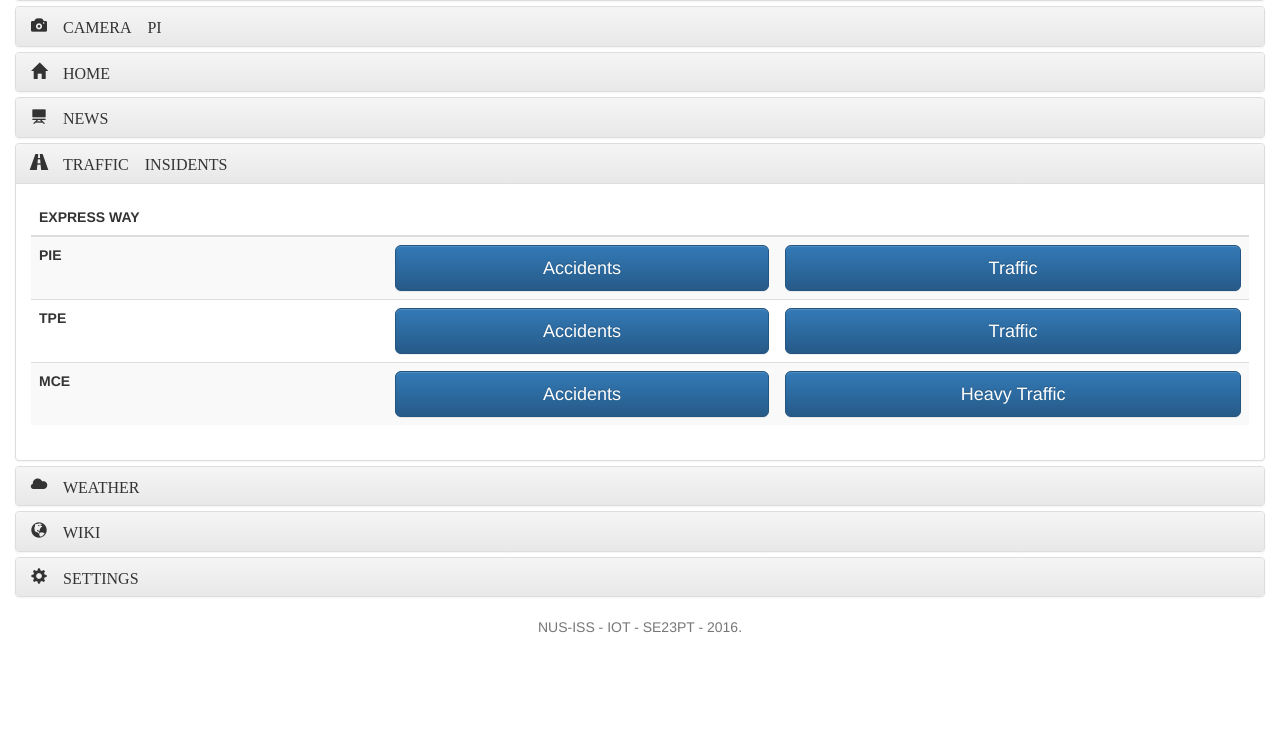
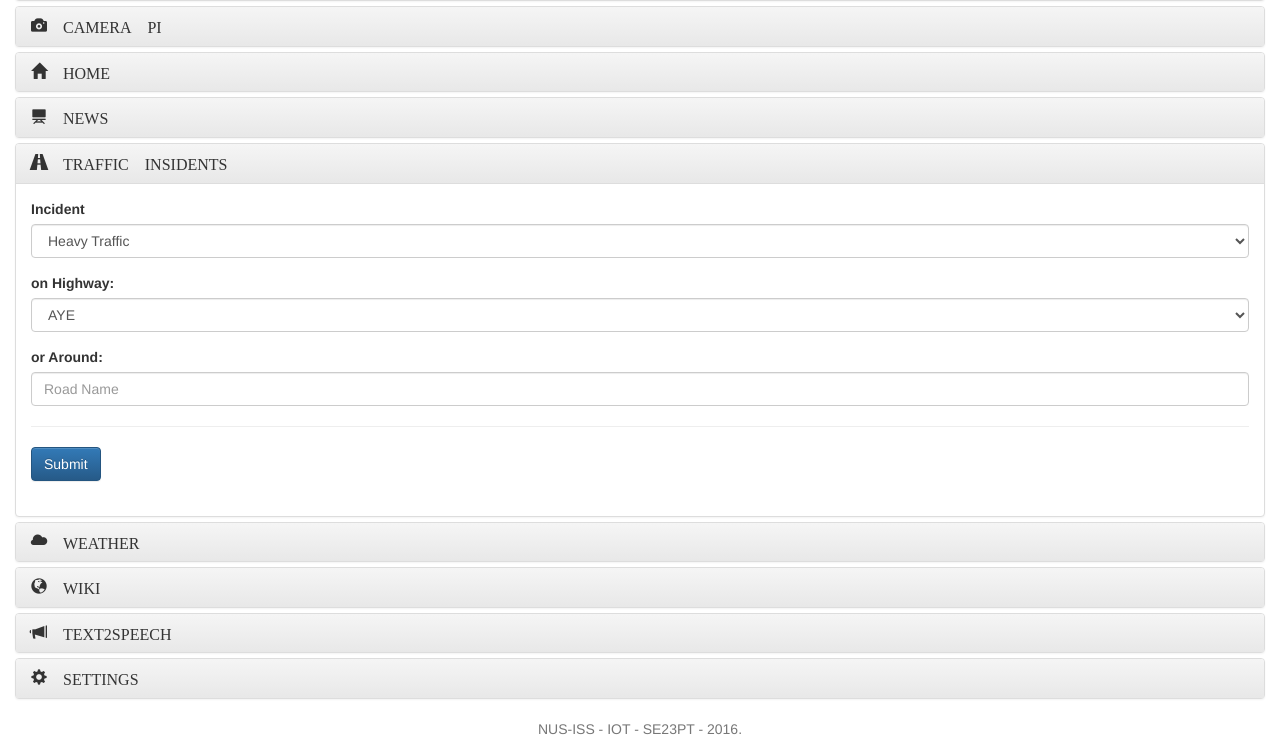
Before and after one commit to nikhilmetrani/pi-home, a Flask app: page / in a window 1280 px wide, after a click on "TRAFFIC INSIDENTS". Shown: the part 157-906 px from the top of the page. Before the commit the page ends 790 px from the top, so only its background shows below. Run offline with Flask 2, Linux system fonts and the light colour scheme; parts of the project's set-up code (start-up, migrations or seed data) failed here and were passed over; some libraries are stand-ins or nearby versions.

Commit message:
Jagscahnges

```diff
--- a/api/bustimings.py
+++ b/api/bustimings.py
@@ -10,7 +10,6 @@ from texttospeech import TextToSpeech
 class BusTimings:
 
     __http = urllib3.PoolManager()
-    __proxy = urllib3.ProxyManager('http://webproxy.wlb2.nam.nsroot.net:8080')
     __headers = {'AccountKey':'rvXT5s1ZSSKldpkizIhlag==','UniqueUserID':'984004a4-2685-4b30-8514-b3a75513c2bd', 'accept':'application/json'}
 
     def getBusInformation(self,busStopId, serviceNo, busStopName='Your'):
--- a/api/texttospeech.py
+++ b/api/texttospeech.py
@@ -13,7 +13,7 @@ class TextToSpeech:
 
     def bluemixTTS(self, text, filePath):
         try:
-            #print 'bluemixTTS : ' + text
+            print 'bluemixTTS : ' + text
             finalText = encode_rfc2231(text, 'utf-8')
             finalText = finalText.replace("utf-8", "")
             #print finalText
@@ -37,7 +37,7 @@ class TextToSpeech:
     def googleTTS(self,text, filePath):
         try:
 
-            #print 'googleTTS : ' + text
+            print 'googleTTS : ' + text
             finalText = encode_rfc2231(text, 'utf-8')
             finalText = finalText.replace("utf-8", "")
             #finalText = urllib.quote(finalText)
--- /dev/null
+++ b/api/traffic.py
@@ -0,0 +1,59 @@
+__author__ = 'jagadeesh'
+import urllib3
+import urllib3.request
+import json
+
+class Traffic:
+
+    __http = urllib3.PoolManager()
+    __headers = {'AccountKey':'rvXT5s1ZSSKldpkizIhlag==','UniqueUserID':'984004a4-2685-4b30-8514-b3a75513c2bd', 'accept':'application/json'}
+    __sgLTATrafficURL = 'http://datamall2.mytransport.sg/ltaodataservice/TrafficIncidents?$skip=%s'
+
+    def getTraficUpdates(self, type, searchKey):
+
+        skip = 0
+        totalRecordsCount = 0
+        insidentCount = 0
+        insidentMessage = ''
+
+        while True:
+            r = Traffic.__http.request('GET', Traffic.__sgLTATrafficURL % skip, headers=Traffic.__headers)
+            #print r.status
+            #print r.getheaders()
+            #print r.data
+
+            jsonObj = json.loads(r.data)
+            incidentSet = jsonObj['value']
+            resultCount  = len(incidentSet);
+            #print 'resultCount = %s' % resultCount
+            if resultCount == 0:
+                break
+            totalRecordsCount = totalRecordsCount + resultCount
+            for item in incidentSet:
+                print item
+                if (type in item['Type']) and (searchKey.lower() in item['Message'].lower()):
+                        insidentCount = insidentCount + 1
+                        insidentMessage = item['Message']
+                        #print item['Type'] + ' -------- ' + item['Message']
+
+            r.close()
+            skip = skip + 50
+
+        message = ''
+
+        if insidentCount > 0:
+            if insidentCount == 1:
+                message = 'There is %s %s incident on %s. %s' % (insidentCount, type, searchKey, insidentMessage)
+            else:
+                message = 'There are %s %s incidents on %s. %s' % (insidentCount, type, searchKey, insidentMessage)
+        else:
+            message = 'There is no %s incident on %s' % (type, searchKey)
+
+        #print 'totalRecords=' + str(totalRecordsCount)
+        return message
+
+if __name__=="__main__":
+    # AYE, KJE, BKE, ORRS, NSE, CTE, KPE, TPE, ECP, PIE, MCE
+    # Heavy Traffic, Accident, Diversion, Obstacle, Roadwork, Road block, Misc, Unattended vehicle, Vehicle breakdown, Weather
+    traffic = Traffic()
+    print traffic.getTraficUpdates('Roadwork','AYE')
--- a/web/app.py
+++ b/web/app.py
@@ -1,16 +1,21 @@
 __author__ = 'jagadeesh'
+from os import path
+import sys
+sys.path.append( path.dirname( path.dirname( path.abspath(__file__) ) ) )
 from flask import Flask, render_template, request
 from api.texttospeech import TextToSpeech
-#from api import PSIReader
+from api.psireader import PSIReader
 from api.bustimings import BusTimings
 from api.news import get_news_by_category
+from api.traffic import Traffic
 import os
 
 app = Flask(__name__)
 
 tts = TextToSpeech()
 bustimings= BusTimings()
-#psir = PSIReader()
+traffic = Traffic()
+psir = PSIReader()
 
 TTS_BLUEMIX = 'TTS_BLUEMIX'
 TTS_GOOGLE = 'TTS_GOOGLE'
@@ -23,13 +28,12 @@ def index():
 @app.route('/airquality/<value>')
 def airquality(value):
     text = value
-    '''
+
     text = psir.getPSIMessage(value, request.args['param'])
     audioFile = 'psi.wav'
-    tts.bluemixTTS(text, audioFile)
-    #tts.googleTTS(text, audioFile)
+    __playAudio(audioFile,text)
     tts.play(audioFile)
-    '''
+
     return text
 
 
@@ -37,9 +41,7 @@ def airquality(value):
 def bus(value):
     text = bustimings.getBusInformation(96129, value, busStopName='Your')
     audioFile = 'bustimings.wav'
-    tts.bluemixTTS(text, audioFile)
-    #tts.googleTTS(text, audioFile)
-    tts.play(audioFile)
+    __playAudio(audioFile,text)
     return text
 
 @app.route('/picamera/<value>')
@@ -53,15 +55,28 @@ def home(value):
 @app.route('/news/<value>')
 def news(value):
     newsList = get_news_by_category(value)
-    for news in newsList:
-        print news
-        __playAudio('news.wav',news)
+    for text in newsList:
+        #print news
+        __playAudio('news.wav',text)
 
     return "NEWS Done !!"
 
-@app.route('/traffic/<value>')
-def traffic(value):
-    return '%s %s' % (value, request.args['param'])
+@app.route('/trafficIncidents/<value>')
+def trafficIncidents(value):
+
+
+    trafficRoadName = request.args['trafficRoadName']
+    searchKey = ''
+    if trafficRoadName:
+        searchKey = trafficRoadName
+    else:
+        searchKey = request.args['highway']
+
+    #print searchKey
+    audioFile = 'trafficInc.wav'
+    text = traffic.getTraficUpdates(request.args['incidentType'], searchKey)
+    __playAudio(audioFile,text)
+    return text
 
 @app.route('/weather/<value>')
 def weather(value):
@@ -78,12 +93,17 @@ def stopVoice(value):
 
 @app.route('/settings/<value>')
 def settings(value):
+    #print request.args
+    WEB_SETTINGS['TTS_TYPE'] = request.args['ttstype']
+    return "Settings saved !!"
 
-    print request.args
+@app.route('/texttospeech')
+def texttospeech():
+    text = request.args['message']
+    audioFile = 'texttospeech.wav'
+    __playAudio(audioFile,text)
+    return "Played your Text !!"
 
-    WEB_SETTINGS['TTS_TYPE'] = request.args['ttstype']
-
-    return "Settings saved !!" + request.args['ttstype']
 
 def __playAudio(filePath, text):
 
--- a/web/templates/index.html
+++ b/web/templates/index.html
@@ -55,7 +55,7 @@ function callAPI(api,urlparam, param1, param2, param3){
         });
 }
 
-function saveSettings(api,urlparam){
+function saveSettings(){
 
     formValues = $('#settingsForm').serialize();
     console.log(formValues)
@@ -72,6 +72,40 @@ function saveSettings(api,urlparam){
         });
 }
 
+function getTrafficIncidents(){
+
+    formValues = $('#trafficForm').serialize();
+    console.log(formValues)
+    $.ajax({
+            url: '/trafficIncidents/incidents',
+            data: formValues,
+            type: 'GET',
+            success: function(response) {
+                alert(response);
+            },
+            error: function(error) {
+                alert(error);
+            }
+        });
+}
+
+function texttospeech(){
+
+formValues = $('#texttospeech').serialize();
+    console.log(formValues)
+    $.ajax({
+            url: '/texttospeech',
+            data: formValues,
+            type: 'GET',
+            success: function(response) {
+                alert(response);
+            },
+            error: function(error) {
+                alert(error);
+            }
+        });
+
+}
 
 </script>
 
@@ -166,7 +200,7 @@ function saveSettings(api,urlparam){
         <div class="panel panel-default">
             <div class="panel-heading">
                 <h4 class="panel-title" >
-                    <a data-toggle="collapse" data-parent="#wiki" href="#home" class="glyphicon glyphicon-home"> HOME</a>
+                    <a data-toggle="collapse" data-parent="#accordion" href="#home" class="glyphicon glyphicon-home"> HOME</a>
                 </h4>
             </div>
             <div id="home" class="panel-collapse collapse">
@@ -232,7 +266,62 @@ function saveSettings(api,urlparam){
             <div id="collapseThree" class="panel-collapse collapse">
                 <div class="panel-body">
 
-                    <table class="table table-striped">
+                    <div class="panel-group">
+
+                        <form class="form" id="trafficForm" role="form" onsubmit="return false">
+
+                             <div class="form-group">
+                              <label for="sel1">Incident</label>
+                              <select class="form-control" id="incidentType" name="incidentType">
+                                <option selected>Heavy Traffic</option>
+                                <option>Accident</option>
+                                <option>Diversion</option>
+                                <option>Misc</option>
+                                  <option>Obstacle</option>
+                                <option>Roadwork</option>
+                                <option>Road block</option>
+                                <option>Unattended vehicle</option>
+                                  <option>Vehicle breakdown</option>
+                                <option>Weather</option>
+                                <option></option>
+                                <option></option>
+                              </select>
+                            </div>
+
+                           <div class="form-group">
+                              <label for="sel1">on Highway:</label>
+                              <select class="form-control" id="highway" name="highway">
+                                <option selected>AYE</option>
+                                <option>BKE</option>
+                                <option>CTE</option>
+                                <option>ECP</option>
+                                <option>KPE</option>
+                                <option>KJE</option>
+                                <option>MCE</option>
+                                <option>NSE</option>
+                                 <option>ORRS</option>
+                                   <option>PIE</option>
+                                   <option>TPE</option>
+
+                              </select>
+                            </div>
+
+                            <div class="form-group">
+                              <label for="sel1">or Around:</label>
+                              <input type="text" class="form-control" placeholder="Road Name" name="trafficRoadName">
+                            </div>
+
+
+
+                            <hr>
+                            <p>
+                            <button type="submit" class="btn btn-primary" onclick="getTrafficIncidents()">Submit</button>
+                            </p>
+                            </form>
+                  </div>
+
+
+                    <!--<table class="table table-striped">
                         <thead>
                           <tr>
                             <th>EXPRESS WAY</th>
@@ -260,7 +349,7 @@ function saveSettings(api,urlparam){
                             </tr>
 
                         </tbody>
-                      </table>
+                      </table>-->
 
                 </div>
             </div>
@@ -294,6 +383,26 @@ function saveSettings(api,urlparam){
                         <input type="text" class="form-control" placeholder="Search">
                       </div>
                       <button class="btn btn-primary" onclick="callAPI('wiki','search','search')">Wiki It !!</button>
+                    </form>
+
+                </div>
+            </div>
+        </div>
+
+        <div class="panel panel-default">
+            <div class="panel-heading">
+                <h4 class="panel-title">
+                    <a data-toggle="collapse" data-parent="#accordion" href="#text2speechdiv" class="glyphicon glyphicon-bullhorn"> TEXT2SPEECH</a>
+                </h4>
+            </div>
+            <div id="text2speechdiv" class="panel-collapse collapse">
+                <div class="panel-body">
+
+                    <form class="navbar-form navbar-left" id="texttospeech" role="search" onsubmit="return false">
+                      <div class="form-group">
+                        <input type="text" class="form-control" placeholder="Text" name="message">
+                      </div>
+                      <button class="btn btn-primary" onclick="texttospeech()">Voice It !!</button>
                     </form>
 
                 </div>
@@ -355,7 +464,7 @@ function saveSettings(api,urlparam){
 
                             <hr>
                             <p>
-                            <button type="submit" class="btn btn-primary" onclick="saveSettings('settings','save')">Submit</button>
+                            <button type="submit" class="btn btn-primary" onclick="saveSettings()">Submit</button>
                             </p>
                             </form>
                   </div>
```
Also changed, not shown: 1 other file.
